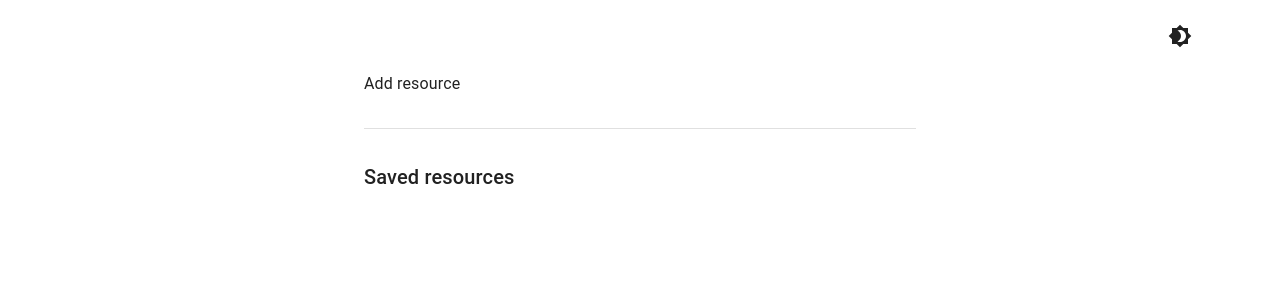
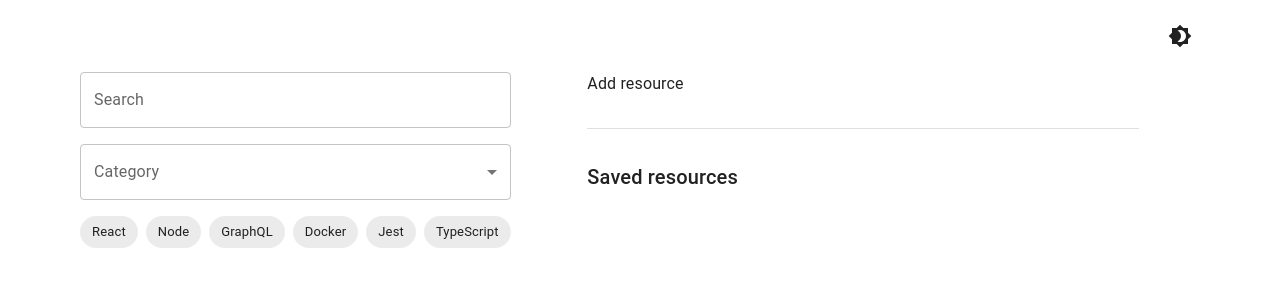
Before and after one commit to lmarcela/devstackbox, a Next.js app: page /resources in a window 1280 px wide. Shown: the top 300 px of the page. Built offline with nearby package versions, Linux system fonts and the light colour scheme; what @mui/material-nextjs would draw is missing.

Commit message:
✨ Add filterbar

```diff
--- a/src/app/resources/page.tsx
+++ b/src/app/resources/page.tsx
@@ -1,4 +1,7 @@
+'use client';
+
 import { Grid } from '@mui/material';
+import FilterBar from '@/components/FilterBar';
 import ResourceManager from '@/components/ResourceManager';
 import ToggleThemeButton from '@/components/ToggleThemeButton';
 
@@ -6,6 +9,7 @@ export default function ResourcesPage() {
   return (
     <Grid container spacing={2} className="p-4">
       <ToggleThemeButton />
+      <FilterBar onChange={() => {}} />
       <ResourceManager />
     </Grid>
   );
--- /dev/null
+++ b/src/components/FilterBar.tsx
@@ -0,0 +1,73 @@
+'use client';
+
+import {
+  Box,
+  Chip,
+  FormControl,
+  InputLabel,
+  MenuItem,
+  Select,
+  Stack,
+  TextField,
+} from '@mui/material';
+import { useState } from 'react';
+import { availableTags, categories } from '@/utils/common';
+
+type Props = {
+  onChange: (filters: { search: string; category: string; tags: string[] }) => void;
+};
+
+export default function FilterBar({ onChange }: Props) {
+  const [search, setSearch] = useState('');
+  const [category, setCategory] = useState('');
+  const [selectedTags, setSelectedTags] = useState<string[]>([]);
+
+  const handleTagToggle = (tag: string) => {
+    const newTags = selectedTags.includes(tag)
+      ? selectedTags.filter(t => t !== tag)
+      : [...selectedTags, tag];
+    setSelectedTags(newTags);
+    onChange({ search, category, tags: newTags });
+  };
+
+  const handleSearch = (e: React.ChangeEvent<HTMLInputElement>) => {
+    const val = e.target.value;
+    setSearch(val);
+    onChange({ search: val, category, tags: selectedTags });
+  };
+
+  const handleCategoryChange = (e: any) => {
+    const val = e.target.value;
+    setCategory(val);
+    onChange({ search, category: val, tags: selectedTags });
+  };
+
+  return (
+    <Stack spacing={2} className="mb-4">
+      <TextField label="Search" value={search} onChange={handleSearch} fullWidth />
+
+      <FormControl fullWidth>
+        <InputLabel>Category</InputLabel>
+        <Select value={category} onChange={handleCategoryChange} label="Categoría">
+          <MenuItem value="">All</MenuItem>
+          {categories.map(cat => (
+            <MenuItem key={cat} value={cat}>
+              {cat}
+            </MenuItem>
+          ))}
+        </Select>
+      </FormControl>
+
+      <Stack direction="row" spacing={1} flexWrap="wrap">
+        {availableTags.map(tag => (
+          <Chip
+            key={tag}
+            label={tag}
+            color={selectedTags.includes(tag) ? 'primary' : 'default'}
+            onClick={() => handleTagToggle(tag)}
+          />
+        ))}
+      </Stack>
+    </Stack>
+  );
+}
--- a/src/components/ResourceForm.tsx
+++ b/src/components/ResourceForm.tsx
@@ -16,9 +16,7 @@ import {
 } from '@mui/material';
 import { Controller, useForm } from 'react-hook-form';
 import { ResourceFormValues, resourceSchema } from '@/lib/zodSchemas';
-
-const categories = ['Frontend', 'Backend', 'DevOps', 'Testing'];
-const availableTags = ['React', 'Node', 'GraphQL', 'Docker', 'Jest', 'TypeScript'];
+import { availableTags, categories } from '@/utils/common';
 
 export default function ResourceForm({
   onSubmit,
--- /dev/null
+++ b/src/utils/common.ts
@@ -0,0 +1,2 @@
+export const categories = ['Frontend', 'Backend', 'DevOps', 'Testing'];
+export const availableTags = ['React', 'Node', 'GraphQL', 'Docker', 'Jest', 'TypeScript'];
```
